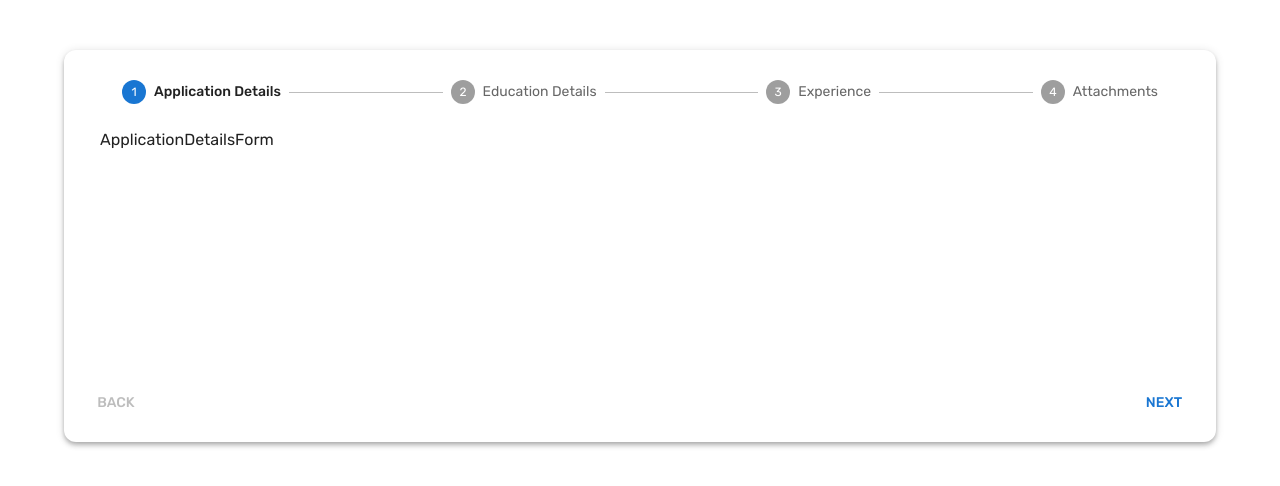
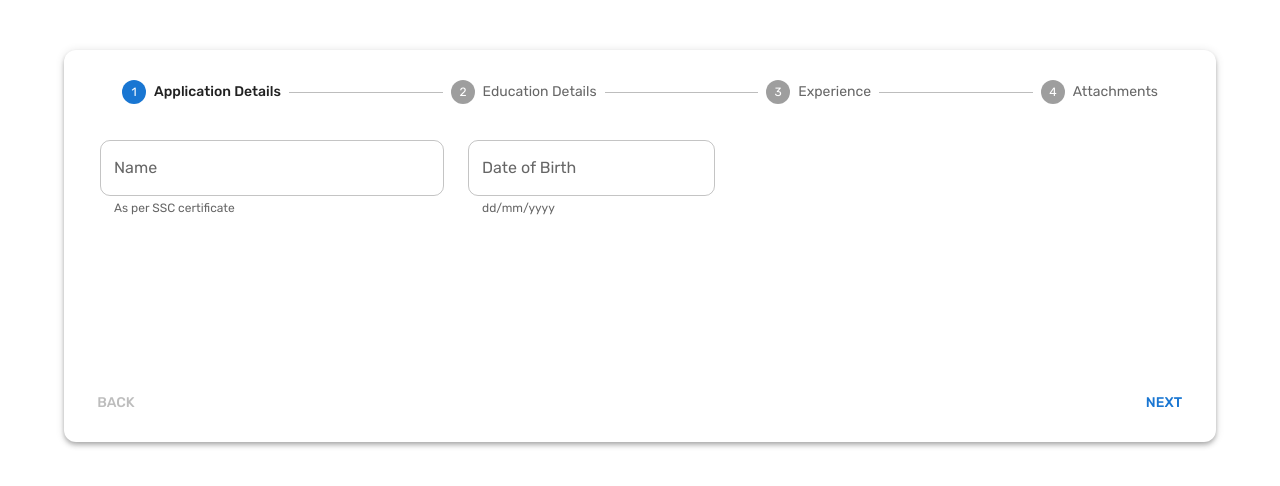
Before and after one commit to AcharyaUniversity/JobApplication, a React (Create React App) app: page / in a window 1280 px wide. Shown: the top 486 px of the page. Built offline with nearby package versions, Linux system fonts and the light colour scheme.

Commit message:
make reusable text field and date picker

```diff
--- a/package.json
+++ b/package.json
@@ -4,11 +4,13 @@
   "version": "0.1.0",
   "private": true,
   "dependencies": {
+    "@date-io/date-fns": "^2.14.0",
     "@emotion/react": "^11.9.0",
     "@emotion/styled": "^11.8.1",
     "@mui/icons-material": "^5.8.0",
     "@mui/material": "^5.8.0",
     "@mui/styles": "^5.8.0",
+    "@mui/x-date-pickers": "^5.0.0-alpha.4",
     "@testing-library/jest-dom": "^5.16.4",
     "@testing-library/react": "^13.2.0",
     "@testing-library/user-event": "^13.5.0",
@@ -16,6 +18,7 @@
     "@types/node": "^16.11.36",
     "@types/react": "^18.0.9",
     "@types/react-dom": "^18.0.4",
+    "date-fns": "^2.28.0",
     "node-sass": "^7.0.1",
     "react": "^18.1.0",
     "react-dom": "^18.1.0",
--- /dev/null
+++ b/src/components/CustomDatePicker.tsx
@@ -0,0 +1,31 @@
+import { TextField } from "@mui/material";
+import { AdapterDateFns } from "@mui/x-date-pickers/AdapterDateFns";
+import { LocalizationProvider } from "@mui/x-date-pickers/LocalizationProvider";
+import { DatePicker } from "@mui/x-date-pickers/DatePicker";
+
+interface Props {
+  value: Date | null;
+  handleChange: (
+    value: Date | null,
+    keyboardInputValue?: string | undefined
+  ) => void;
+  [x: string]: any;
+}
+
+function CustomDatePicker({ value, handleChange, ...props }: Props) {
+  return (
+    <LocalizationProvider dateAdapter={AdapterDateFns}>
+      <DatePicker
+        value={value}
+        inputFormat="dd/MM/yyyy"
+        onChange={handleChange}
+        renderInput={(params) => (
+          <TextField helperText="dd/mm/yyyy" {...params} />
+        )}
+        {...props}
+      />
+    </LocalizationProvider>
+  );
+}
+
+export default CustomDatePicker;
--- /dev/null
+++ b/src/components/CustomTextField.tsx
@@ -0,0 +1,14 @@
+import React from "react";
+import { TextField } from "@mui/material";
+
+interface Props {
+  value: string;
+  handleChange: (e: any) => void;
+  [x: string]: any;
+}
+
+function CustomTextField({ value, handleChange, ...props }: Props) {
+  return <TextField {...props} value={value} onChange={handleChange} />;
+}
+
+export default CustomTextField;
--- a/src/components/Forms/ApplicationDetailsForm.tsx
+++ b/src/components/Forms/ApplicationDetailsForm.tsx
@@ -1,7 +1,86 @@
-import React from "react";
+import { useState } from "react";
+import { Box, Grid } from "@mui/material";
+import CustomTextField from "../CustomTextField";
+import { makeStyles } from "@mui/styles";
+import CustomDatePicker from "../CustomDatePicker";
+
+interface IValues {
+  name: string;
+  birthDate: Date | null;
+  gender: string;
+  phone: string;
+  email: string;
+  headline: string;
+  street: string;
+  locality: string;
+  city: string;
+  state: string;
+  country: string;
+  pinCode: string;
+  skills: string;
+  linkedIn?: string;
+  link?: string;
+}
+
+const useStyles = makeStyles((theme) => ({
+  form: {
+    padding: "10px 0",
+  },
+}));
 
 function ApplicationDetailsForm() {
-  return <div>ApplicationDetailsForm</div>;
+  const classes = useStyles();
+
+  const [values, setValues] = useState<IValues>({
+    name: "",
+    birthDate: null,
+    gender: "",
+    phone: "",
+    email: "",
+    headline: "",
+    street: "",
+    locality: "",
+    city: "",
+    state: "",
+    country: "",
+    pinCode: "",
+    skills: "",
+    linkedIn: "",
+    link: "",
+  });
+
+  const handleFieldChange = (e: any) => {
+    setValues({ ...values, [e.target.name]: e.target.value });
+  };
+
+  const handleDateChange = (value: Date | null) => {
+    setValues({ ...values, birthDate: value });
+  };
+
+  return (
+    <Box component="form" className={classes.form}>
+      <Grid container rowSpacing={1} columnSpacing={{ xs: 1, sm: 2, md: 3 }}>
+        <Grid item xs={12} md={4}>
+          <CustomTextField
+            name="name"
+            value={values.name}
+            handleChange={handleFieldChange}
+            fullWidth
+            label="Name"
+            helperText="As per SSC certificate"
+          />
+        </Grid>
+        <Grid item xs={12} md={4}>
+          <CustomDatePicker
+            value={values.birthDate}
+            handleChange={handleDateChange}
+            label="Date of Birth"
+          />
+        </Grid>
+        <Grid item xs={12} md={4}></Grid>
+      </Grid>
+    </Box>
+  );
 }
 
 export default ApplicationDetailsForm;
--- a/src/components/DesktopFormStepper.tsx
+++ b/src/components/Steppers/DesktopFormStepper.tsx
@@ -9,7 +9,9 @@ import {
 import { makeStyles } from "@mui/styles";
 
 const useStyles = makeStyles(() => ({
-  stepperContainer: { padding: "10px 30px" },
+  stepperContainer: {
+    padding: "10px 30px",
+  },
 }));
 
 interface Props {
@@ -44,7 +46,7 @@ function DesktopStepper({ steps, activeStep, handleNext, handleBack }: Props) {
         </>
       ) : (
         <>
-          <Box sx={{ height: 255, maxWidth: 400, width: "100%", p: 2 }}>
+          <Box sx={{ height: 255, width: "100%", p: 2 }}>
             {steps[activeStep].form}
           </Box>
           <Box sx={{ display: "flex", flexDirection: "row", pt: 2 }}>
--- a/src/components/MobileFormStepper.tsx
+++ b/src/components/Steppers/MobileFormStepper.tsx
@@ -53,7 +53,7 @@ function MobileFormStepper({
           >
             <Typography>{steps[activeStep].label}</Typography>
           </Paper>
-          <Box sx={{ height: 255, maxWidth: 400, width: "100%", p: 2 }}>
+          <Box sx={{ height: 255, width: "100%", p: 2 }}>
             {steps[activeStep].form}
           </Box>
           <MobileStepper
--- a/src/containers/FormStepper.tsx
+++ b/src/containers/FormStepper.tsx
@@ -1,6 +1,6 @@
 import { useState } from "react";
-import DesktopFormStepper from "../components/DesktopFormStepper";
-import MobileFormStepper from "../components/MobileFormStepper";
+import DesktopFormStepper from "../components/Steppers/DesktopFormStepper";
+import MobileFormStepper from "../components/Steppers/MobileFormStepper";
 import { useMobileView } from "../utils/ViewContext";
 import ApplicationDetailsForm from "../components/Forms/ApplicationDetailsForm";
 import EducationDetailsForm from "../components/Forms/EducationDetailsForm";
--- a/src/utils/ThemeContext.tsx
+++ b/src/utils/ThemeContext.tsx
@@ -4,6 +4,15 @@ import { responsiveFontSizes } from "@mui/material";
 
 const theme = responsiveFontSizes(
   createTheme({
+    components: {
+      MuiOutlinedInput: {
+        styleOverrides: {
+          root: {
+            borderRadius: 10,
+          },
+        },
+      },
+    },
     typography: {
       fontFamily: "Rubik, Roboto, sans-serif",
     },
--- a/src/utils/ViewContext.tsx
+++ b/src/utils/ViewContext.tsx
@@ -1,19 +1,22 @@
 import { createContext, PropsWithChildren, useEffect, useState } from "react";
 import { useContext } from "react";
-
-const mobileMaxWidth: number = 800;
+import { useTheme } from "@mui/material";
 
 const MobileViewContext = createContext<boolean | undefined>(undefined);
 
 export const useMobileView = () => useContext(MobileViewContext);
 
 function ViewContext({ children }: PropsWithChildren<{}>) {
+  const theme = useTheme();
+
+  const maxMobileWidth: number = theme.breakpoints.values.md;
+
   const [isMobile, setIsMobile] = useState<boolean | undefined>(undefined);
 
   useEffect(() => {
-    if (window.innerWidth < mobileMaxWidth) setIsMobile(true);
+    if (window.innerWidth < maxMobileWidth) setIsMobile(true);
     else setIsMobile(false);
-  }, []);
+  }, [maxMobileWidth]);
 
   return (
     <MobileViewContext.Provider value={isMobile}>
```
Also changed, not shown: 1 other file (tests, documents, lock files or other folders).
